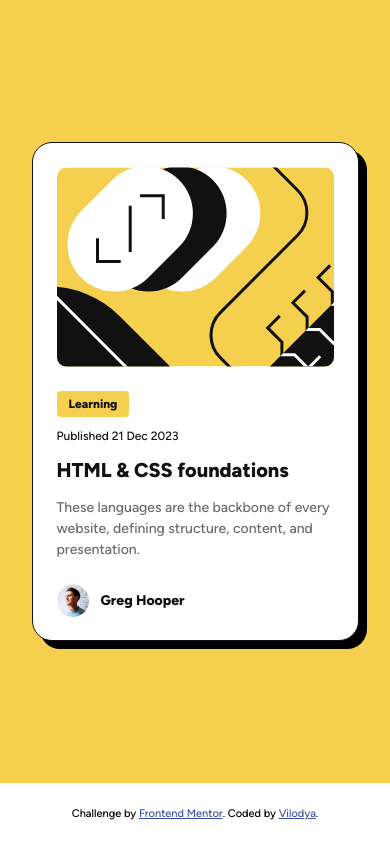
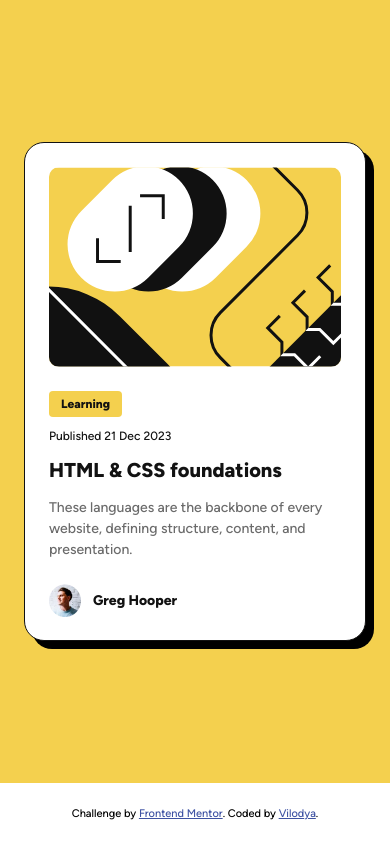
Before and after one commit to Vilodya/blog-preview-card-main, a plain HTML site: page index.html in a window 390 px wide. Drawn offline with Linux system fonts and the light colour scheme.

Commit message:
style: implemented responsive typography using clamp() without media queries

```diff
--- a/styles/style.css
+++ b/styles/style.css
@@ -78,6 +78,7 @@ img {
   box-shadow: 8px 8px 0 0 rgba(0, 0, 0, 1);
   color: var(--gray-950);
   background-color: var(--white);
+  margin: 0 var(--spacing-300);
 }
 
 .card__image-wrapper {
@@ -106,18 +107,18 @@ img {
   border-radius: 4px;
   padding: var(--spacing-50) var(--spacing-150);
   font-weight: 800;
-  font-size: 14px;
+  font-size: clamp(0.75rem, 0.706rem + 0.1878vw, 0.875rem);
   background-color: var(--yellow);
   line-height: 150%;
 }
 
 .card__date {
-  font-size: 14px;
+  font-size: clamp(0.75rem, 0.706rem + 0.1878vw, 0.875rem);
 }
 
 .card__title {
   font-weight: 800;
-  font-size: 24px;
+  font-size: clamp(1.25rem, 1.162rem + 0.3756vw, 1.5rem);
   line-height: 150%;
   transition: color 0.3s ease;
   cursor: pointer;
@@ -131,6 +132,7 @@ img {
   color: var(--gray-500);
   font-weight: 500;
   line-height: 150%;
+  font-size: clamp(0.875rem, 0.831rem + 0.1878vw, 1rem);
 }
 
 .card__author {
@@ -160,25 +162,3 @@ img {
 .attribution a {
   color: hsl(228, 45%, 44%);
 }
-
-@media (max-width: 767px) {
-  .card {
-    max-width: 327px;
-  }
-
-  .card__tag {
-    font-size: 12px;
-  }
-
-  .card__date {
-    font-size: 12px;
-  }
-
-  .card__title {
-    font-size: 20px;
-  }
-
-  .card__text {
-    font-size: 14px;
-  }
-}
```
